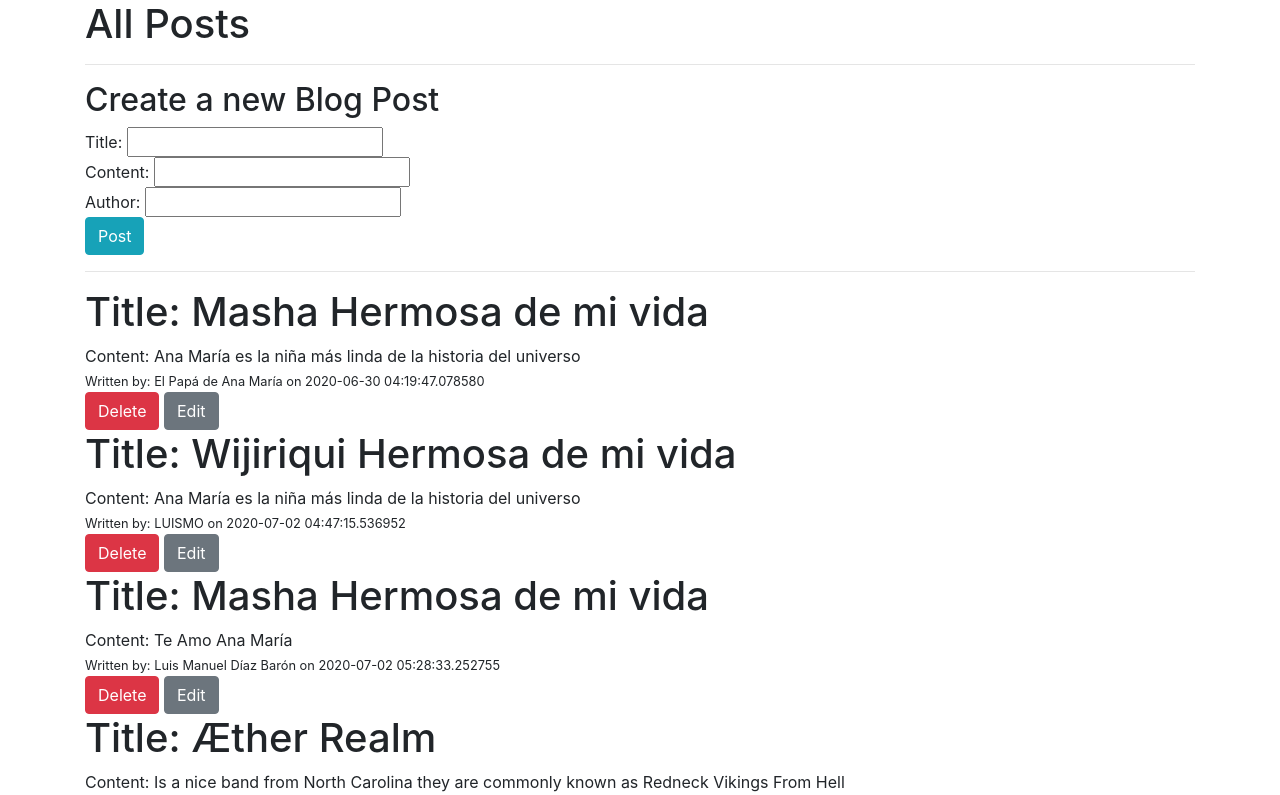
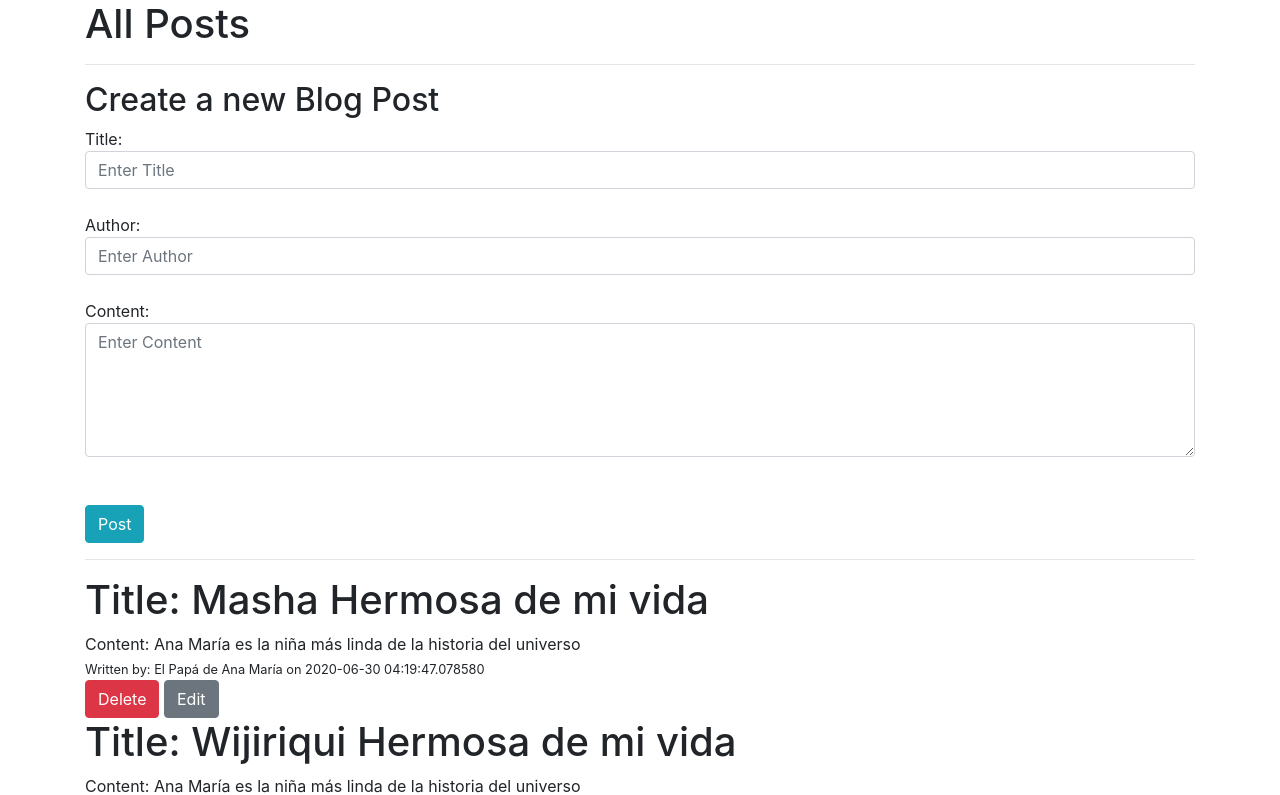
Before and after one commit to luismoax/FlaskCrashCourse, a Flask app: page /posts in a window 1280 px wide. Shown: the part 56-851 px from the top of the page. Run offline with Flask 2, Linux system fonts and the light colour scheme; data comes from the database, SQL or seed files in the repository; some libraries are stand-ins or nearby versions.

Commit message:
formatted form for post in posts.html and form on edit.html

```diff
--- a/templates/posts.html
+++ b/templates/posts.html
@@ -10,12 +10,20 @@
 
     <hr>
     <h2>Create a new Blog Post</h2>
+
     <form action="/posts" method='POST'>
-        Title: <input type="text" name="title" id="title">
+        Title:
         <br>
-        Content: <input type="text" name="content" id="content">
+        <input class="form-control" type="text" name="title" id="title" placeholder="Enter Title">
         <br>
-        Author: <input type="text" name="author" id="author">
+        Author:
+        <br>
+        <input class="form-control" type="text" name="author" id="author" placeholder="Enter Author">
+        <br>
+        Content:
+        <br>
+        <textarea class="form-control" type="text" name="content" id="content" placeholder="Enter Content" rows = 5></textarea>
+        <br>
         <br>
         <input type="button" class="btn btn-info" value="Post">
     </form>
```
Also changed, not shown: templates/edit.html (+10 -3 lines).
